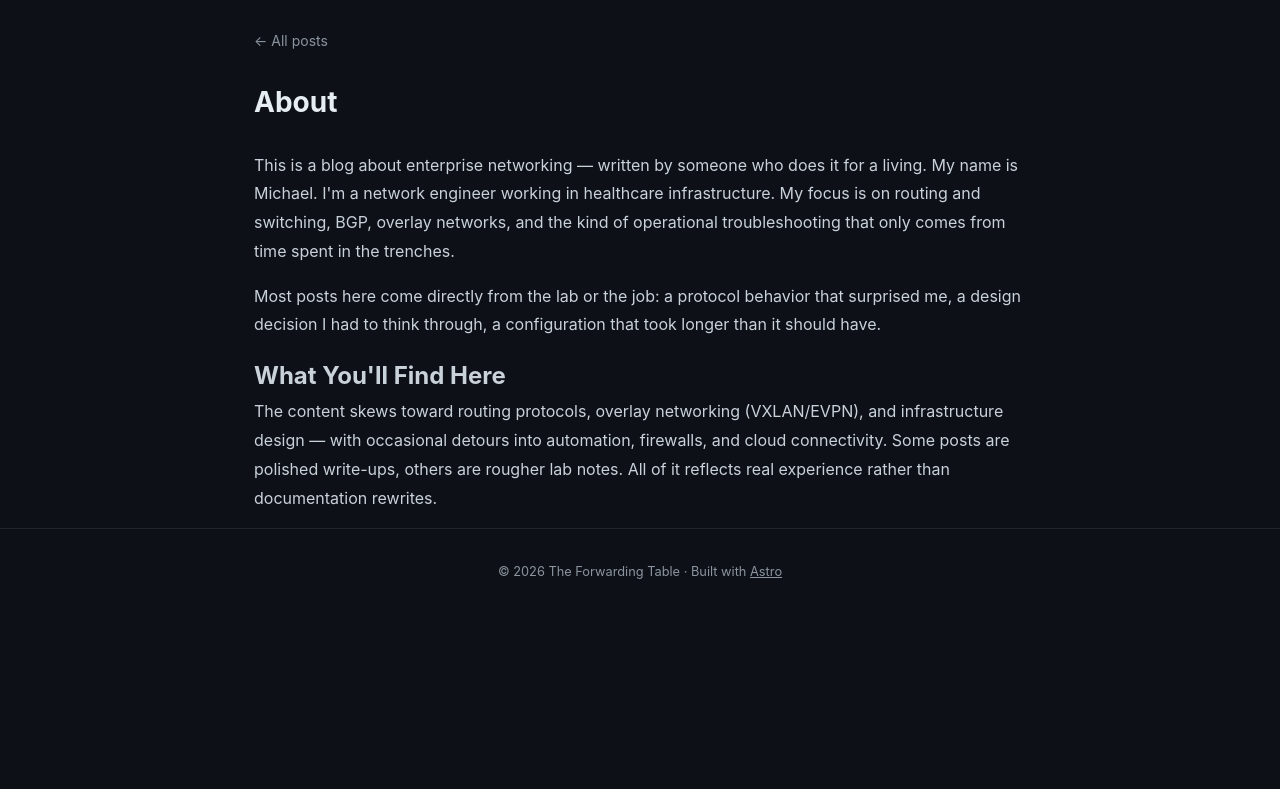
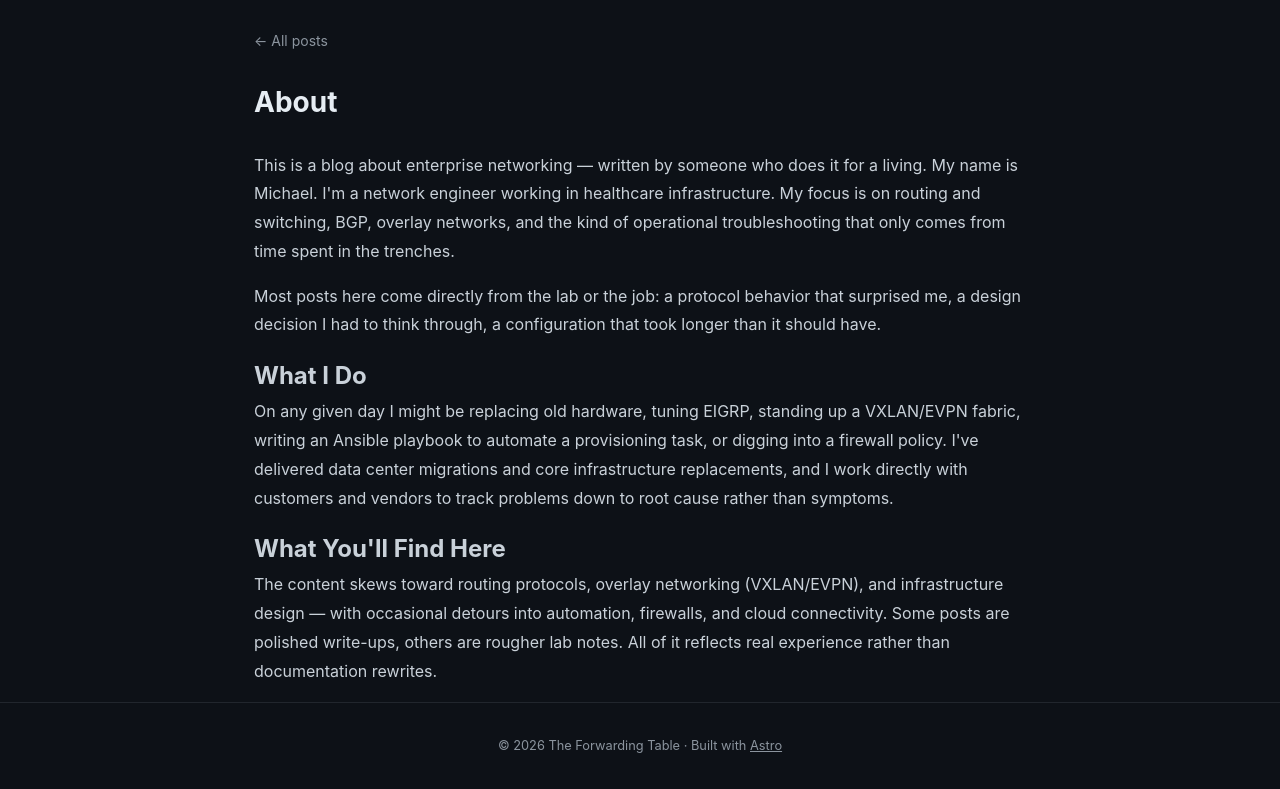
Before and after one commit to Michaelbecze/blog, an Astro site: page /blog/about in a window 1280 px wide. Shown: the part 60-849 px from the top of the page. Before the commit the page ends 800 px from the top, so only its background shows below. Built offline with nearby package versions, Linux system fonts and the light colour scheme; Astro itself is replaced by a stand-in of ours.

Commit message:
chaged about again

```diff
--- a/src/pages/about.astro
+++ b/src/pages/about.astro
@@ -19,6 +19,15 @@ const base = import.meta.env.BASE_URL;
         should have.
       </p>
 
+      <h2>What I Do</h2>
+      <p>
+        On any given day I might be replacing old hardware, tuning EIGRP, standing up a VXLAN/EVPN
+        fabric, writing an Ansible playbook to automate a provisioning task, or digging into a
+        firewall policy. I've delivered data center migrations and core infrastructure replacements,
+        and I work directly with customers and vendors to track problems down to root cause rather
+        than symptoms.
+      </p>
+
       <h2>What You'll Find Here</h2>
       <p>
         The content skews toward routing protocols, overlay networking (VXLAN/EVPN), and
```
